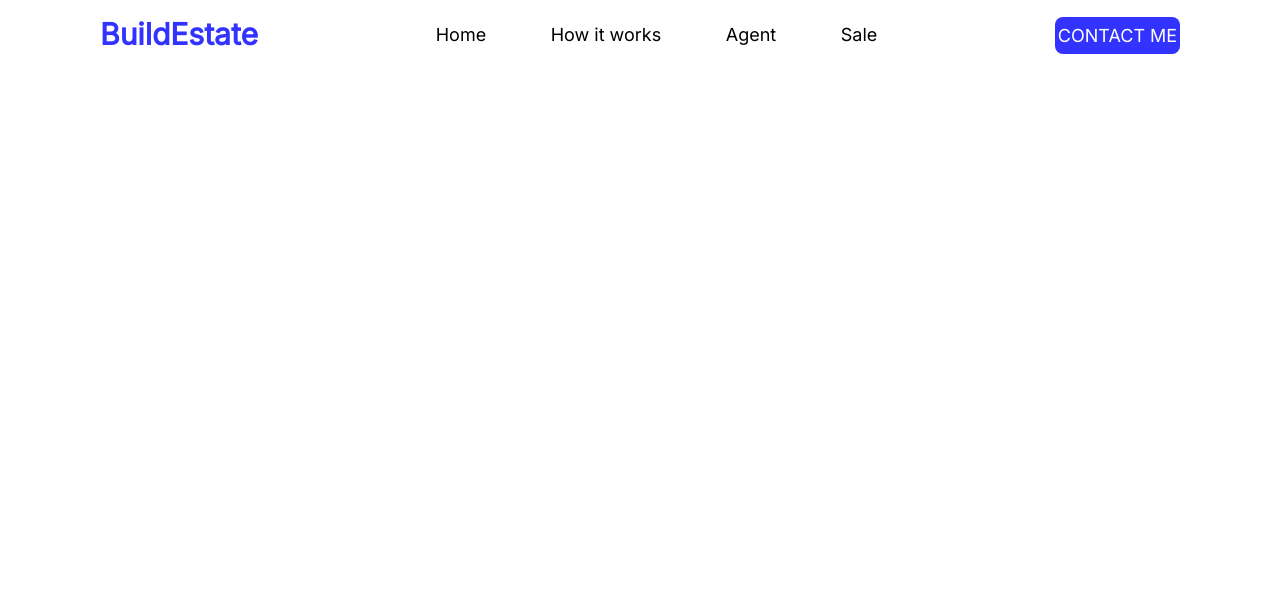
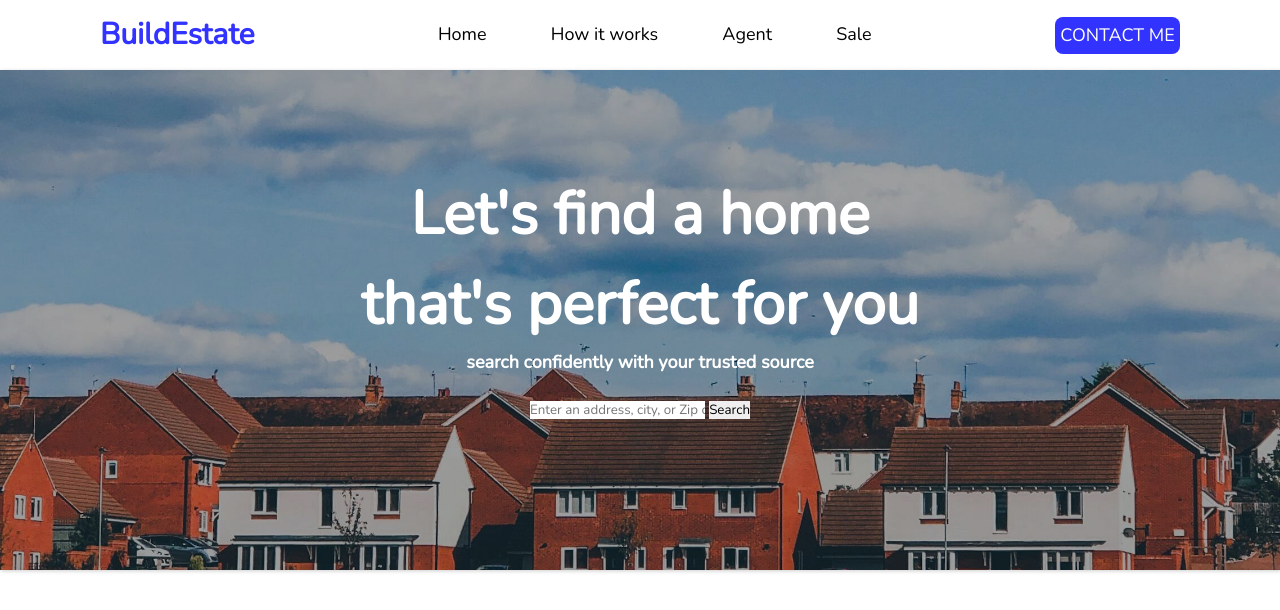
Before and after one commit to Ajeypalsingh/house-website, a plain HTML site: page index.html in a window 1280 px wide. Drawn offline with nearby package versions, Linux system fonts and the light colour scheme.

Commit message:
created herobanner

```diff
--- a/assets/styles/index.css
+++ b/assets/styles/index.css
@@ -6,6 +6,7 @@
   width: min(100% - 30px, 1080px);
   margin-inline: auto;
 }
+
 
 header {
   background-color: rgb(255, 255, 255);
@@ -77,6 +78,37 @@ a > button {
     text-transform: uppercase;
 }
 
+
+.herobanner {
+  background: #fff url("../image/herobanner.jpg") center / cover
+  no-repeat;
+  height: 500px;
+  display: grid;
+  place-items: center;
+  box-shadow: 1px 1px 4px rgb(0 0 0 / 0.2);
+  transition: all 1s;
+}
+
+.content p {
+  font-size: 60px;
+  font-weight: 900;
+  color: #fff;
+  text-align: center;
+  margin-top: -50px;
+}
+
+.search p {
+  color: #fff;
+  font-size: 18px;
+  text-align: center;
+  font-weight: 600;
+}
+
+.search-bar {
+  text-align: center;
+  margin-top: 20px;
+}
+
 /*----Media-Quiries----*/
 
 @media (max-width: 992px) {
--- a/assets/styles/reset.css
+++ b/assets/styles/reset.css
@@ -19,7 +19,7 @@
 
 html {
     height: 100%;
-    font-family: Inter, Lato, Arial, sans-serif;
+    font-family: Nunito, Lato, Arial, sans-serif;
     font-size: 100%;
     font-weight: 400;
     line-height: 1.5;
--- a/index.html
+++ b/index.html
@@ -38,7 +38,20 @@
         </div>
 
      <main>
-
+       <div class="herobanner">
+         <div class="container">
+          <div class="content">
+            <p>Let's find a home <br> that's perfect for you</p>
+          </div>
+          <div class="search">
+            <p>search confidently with your trusted source</p>
+          </div>
+          <div class="search-bar">
+            <input type="text" placeholder="Enter an address, city, or Zip code">
+            <button>Search</button>
+          </div>
+        </div>
+      </div>
      </main>
   </body>
 </html>
```
Also changed, not shown: assets/image/herobanner.jpg (added).
